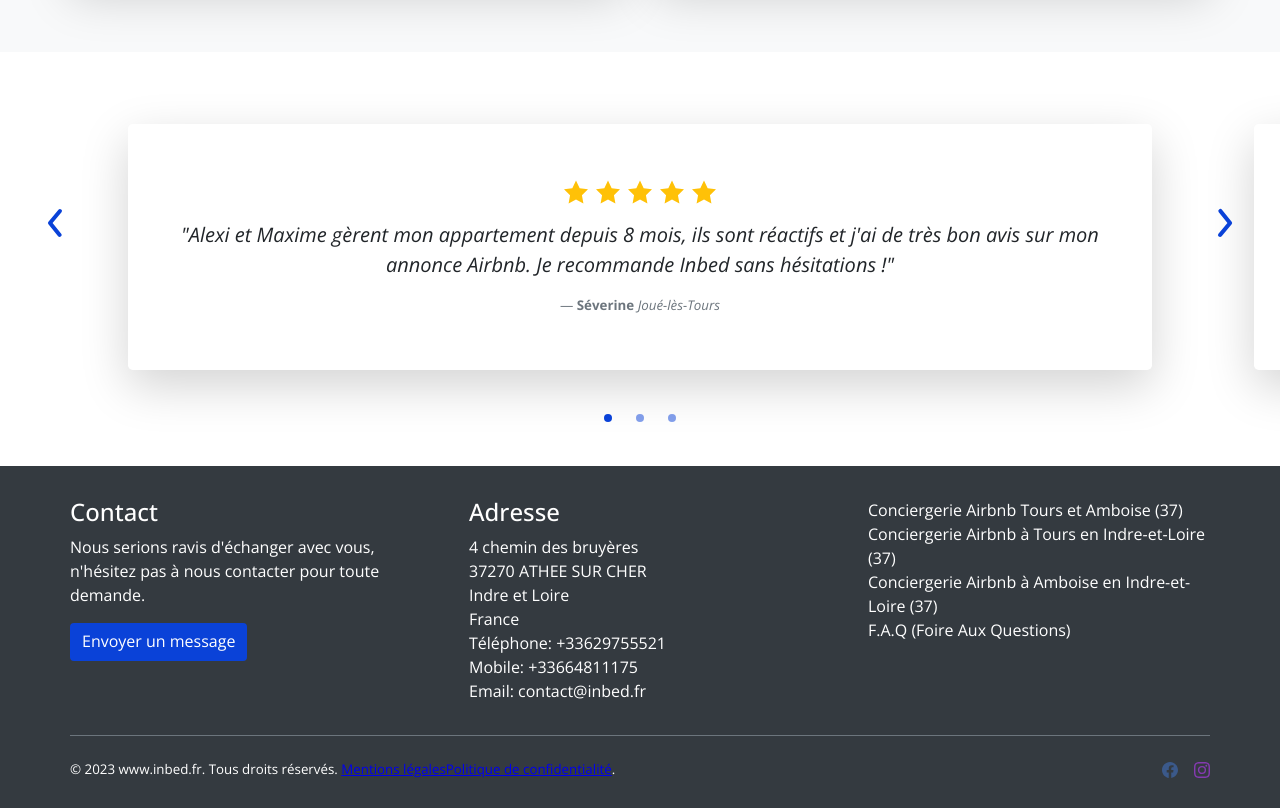
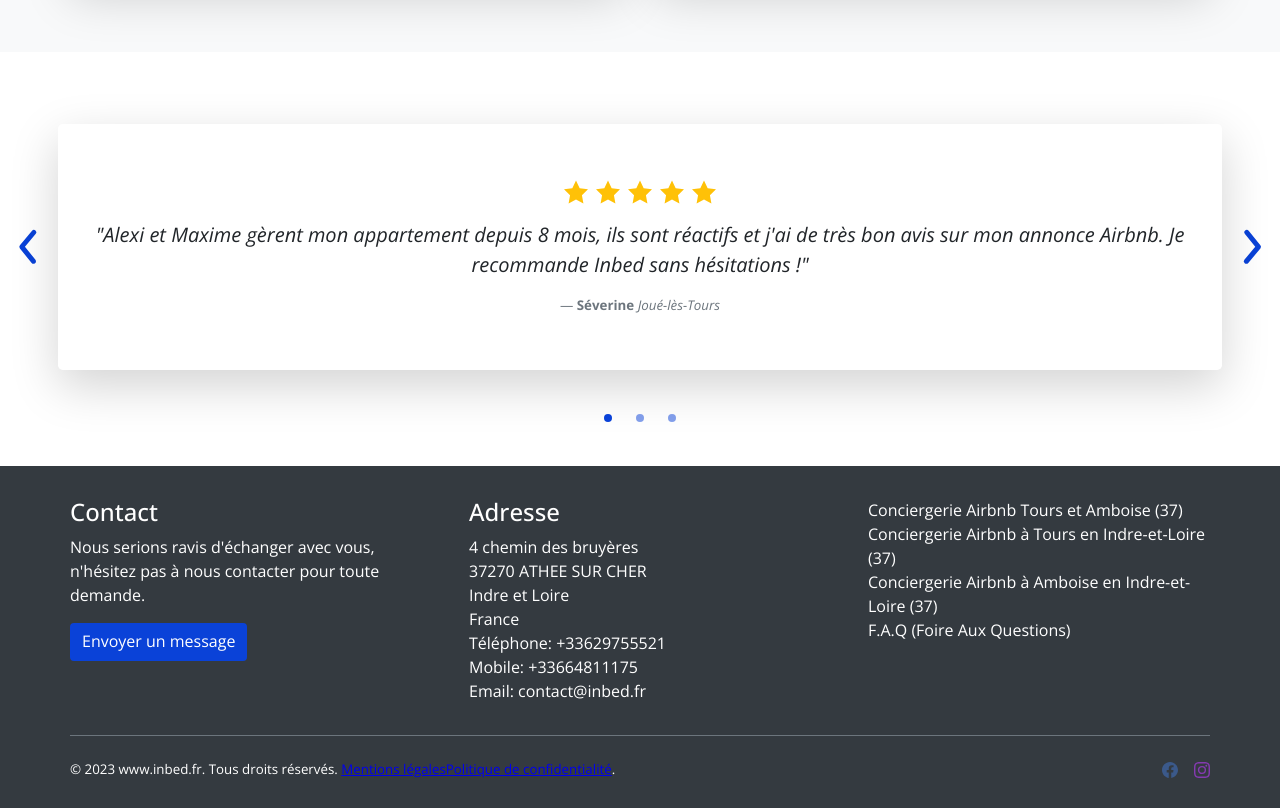
Before and after one commit to SimTht/inbed, a React (Create React App) app: page / in a window 1280 px wide. Shown: the part 2980-3788 px from the top of the page. Built offline with nearby package versions, Linux system fonts and the light colour scheme; some icons are missing.

Commit message:
Change top rate slide functioning

```diff
--- a/src/components/TopRates.css
+++ b/src/components/TopRates.css
@@ -1,44 +1,26 @@
 .top-rates-container {
+  position: relative;
   width: 100%;
-  height: fit-content;
-  position: relative;
-  flex-direction: column;
   display: flex;
-  align-items: center;
+  justify-content: center;
 }
 
 .left-arrow-rate {
-  position: absolute;
-  top: 0;
-  left: 2rem;
-  display: flex;
-  align-items: center;
-  font-size: 2rem;
-  z-index: 1;
+  width: 4rem;
   cursor: pointer;
-  width: 3rem;
-  height: 80%;
   fill: var(--color-1);
 }
 
 .right-arrow-rate {
-  position: absolute;
-  top: 0;
-  right: 2rem;
-  display: flex;
-  align-items: center;
-  font-size: 2rem;
-  z-index: 1;
+  width: 4rem;
   cursor: pointer;
-  width: 3rem;
-  height: 80%;
   fill: var(--color-1);
 }
 
 .top-rate-boxes-container {
   display: flex;
   margin: 0 auto;
-  width: 80%;
+  width: 100%;
   gap: 10%;
   transition: transform 0.6s;
 }
--- a/src/components/TopRates.jsx
+++ b/src/components/TopRates.jsx
@@ -27,8 +27,12 @@ function TopRates() {
 
   return (
     <div className="top-rates-container">
-      <div className="left-arrow-rate" onClick={() => handleArrowClick("left")}>
-        <svg viewBox="0 0 24 24" xmlns="http://www.w3.org/2000/svg">
+      <svg
+        viewBox="0 0 24 24"
+        xmlns="http://www.w3.org/2000/svg"
+        className="left-arrow-rate"
+        onClick={() => handleArrowClick("left")}
+      >
         <g id="SVGRepo_bgCarrier" strokeWidth="0" />
         <g id="SVGRepo_tracerCarrier" />
         <g id="SVGRepo_iconCarrier">
@@ -45,8 +49,6 @@ function TopRates() {
           </g>
         </g>
       </svg>
-      </div>
-      <div className="top-rate-boxes-wrap">
       <div
         className="top-rate-boxes-container"
         style={{ transform: `translate(-${rateIndex * 110}%)` }}
@@ -76,12 +78,13 @@ function TopRates() {
           </div>
         ))}
       </div>
-      </div>
-      <div
+
+      <svg
+        viewBox="0 0 24 24"
+        xmlns="http://www.w3.org/2000/svg"
         className="right-arrow-rate"
         onClick={() => handleArrowClick("right")}
       >
-        <svg viewBox="0 0 24 24" xmlns="http://www.w3.org/2000/svg">
         <g id="SVGRepo_bgCarrier" />
         <g id="SVGRepo_tracerCarrier" />
         <g id="SVGRepo_iconCarrier">
@@ -98,7 +101,7 @@ function TopRates() {
           </g>
         </g>
       </svg>
-      </div>
+
       <div className="dot-selector">
         {[...Array(numberOfReviews)].map((e, i) => (
           <div
```
Lines whose indentation alone changed are shown as unchanged.
